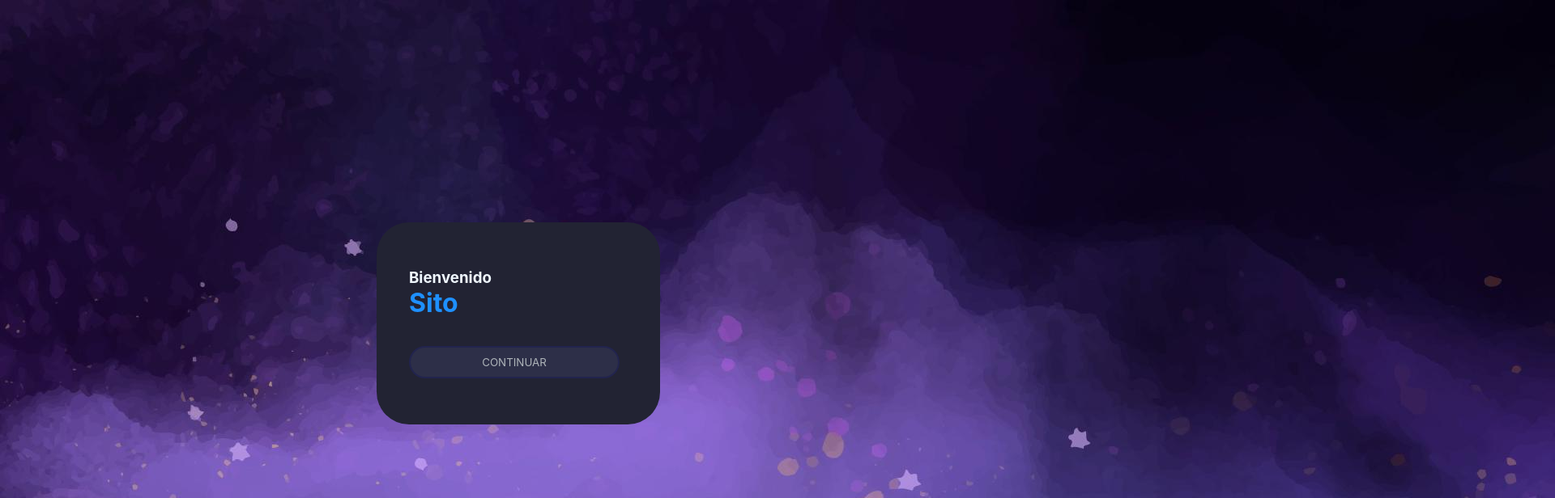
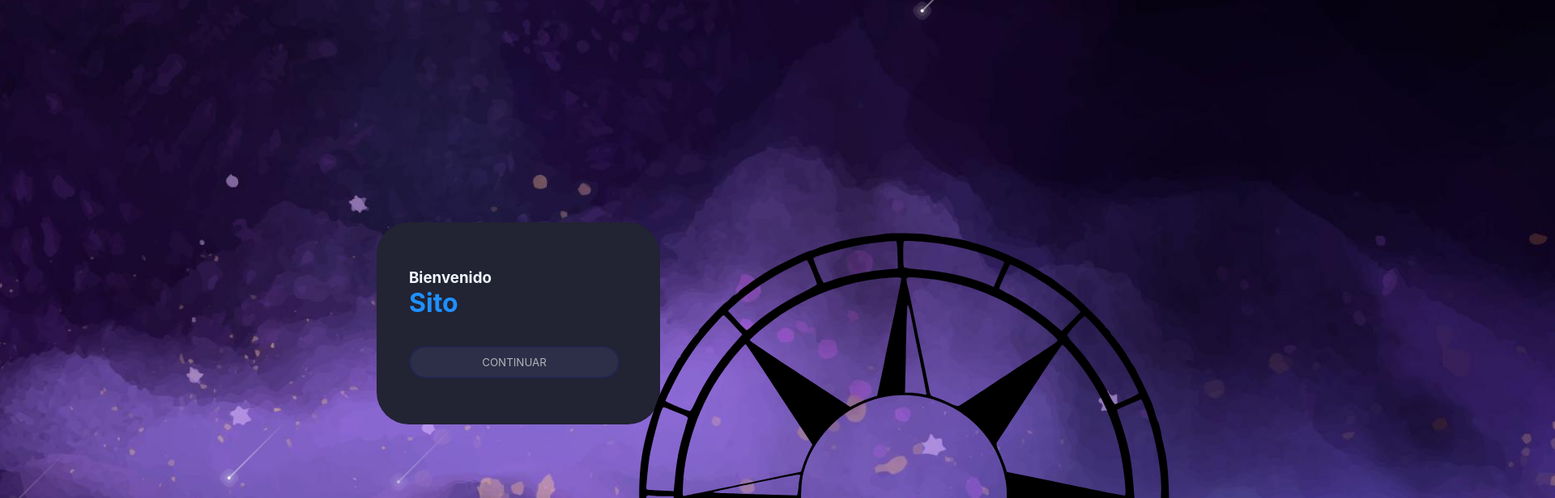
Before and after one commit to sito8943/reactbtw, a React (Create React App) app: page / in a window 1280 px wide. Shown: the top 616 px of the page at 81% size, 1920 px wide, since content can reach past the window. Built offline with nearby package versions, Linux system fonts and the light colour scheme.

Commit message:
js => jsx img in welcome dialog

```diff
--- a/src/context/GraphicConfig.js
+++ b/src/context/GraphicConfig.jsx
@@ -16,12 +16,17 @@ const graphicConfigReducer = (graphicConfigState, action) => {
 };
 
 const GraphicConfigProvider = ({ children }) => {
-  const [graphicConfigState, setGraphicConfigState] = React.useReducer(graphicConfigReducer, {
-    animations: false,
-  });
+  const [graphicConfigState, setGraphicConfigState] = React.useReducer(
+    graphicConfigReducer,
+    {
+      animations: true,
+    }
+  );
 
   const value = { graphicConfigState, setGraphicConfigState };
-  return <GraphicConfig.Provider value={value}>{children}</GraphicConfig.Provider>;
+  return (
+    <GraphicConfig.Provider value={value}>{children}</GraphicConfig.Provider>
+  );
 };
 
 //hooks
--- a/src/index.scss
+++ b/src/index.scss
@@ -46,13 +46,23 @@ button {
   display: flex !important;
 }
 
+// justify
+
 .justify-center {
   justify-content: center !important;
 }
 
+.justify-space-between {
+  justify-content: space-between;
+}
+
+// align
+
 .align-center {
   align-items: center !important;
 }
+
+// direction
 
 .flex-column {
   flex-direction: column !important;
@@ -150,11 +160,9 @@ button {
     }
 
     hr {
-        border: 1px dashed #22244e;
-        border-radius: 50%;
-        margin: 10px 0;
+      border: 1px dashed #22244e;
+      border-radius: 50%;
+      margin: 10px 0;
     }
-
-
   }
 }
--- a/src/views/Login/Login.jsx
+++ b/src/views/Login/Login.jsx
@@ -53,7 +53,8 @@ const Login = (props) => {
       };
       const data = await login(user);
       if (data !== "1") {
-        if (data !== 200 && data[0] !== "E") setPasswordError(texts.Errors.WrongUser);
+        if (data !== 200 && data[0] !== "E")
+          setPasswordError(texts.Errors.WrongUser);
         else setPasswordError(texts.Errors.NotConnected);
       } else {
         const loginUser = new User(base64encode(user.n), user.n);
@@ -61,8 +62,7 @@ const Login = (props) => {
           type: "log-in",
           user: loginUser,
         });
-        if (!remember)
-          storageFunction.toLocalStorage("user", user.n);
+        if (!remember) storageFunction.toLocalStorage("user", user.n);
         else storageFunction.toSessionStorage("user", user.n);
       }
       setLoading(false);
@@ -79,7 +79,11 @@ const Login = (props) => {
   return (
     <div className="view">
       {loading ? <Loading type="backdrop" visible={loading} /> : <></>}
-      <img src={main} alt="main-bg" className={graphicConfigState.animations ? "kenburns" : ""} />
+      <img
+        src={main}
+        alt="main-bg"
+        className={graphicConfigState.animations ? "kenburns" : ""}
+      />
       {!loading && graphicConfigState.animations ? <ShootingStars /> : <></>}
       {contextState.user.Name === undefined ? (
         <form onSubmit={handleSubmit(signIn)} className="form">
@@ -94,7 +98,9 @@ const Login = (props) => {
               autoComplete="off"
               {...register("n")}
             />
-            <label className="error" htmlFor="user">{userError}</label>
+            <label className="error" htmlFor="user">
+              {userError}
+            </label>
           </div>
           <div className="row flex flex-column">
             <label htmlFor="password">{texts.Labels.Password}</label>
@@ -104,7 +110,9 @@ const Login = (props) => {
               type="password"
               {...register("p")}
             />
-            <label className="error" htmlFor="password">{passwordError}</label>
+            <label className="error" htmlFor="password">
+              {passwordError}
+            </label>
           </div>
           <div className="row flex align-center">
             <Toggle
@@ -118,19 +126,28 @@ const Login = (props) => {
             <label htmlFor="remember">{texts.Labels.Remember}</label>
           </div>
           <div className="row flex">
-            <button type="submit" className="primary">{texts.Buttons.SignIn}</button>
-            <button type="button" className="ghost">{texts.Buttons.SignUp}</button>
+            <button type="submit" className="primary">
+              {texts.Buttons.SignIn}
+            </button>
+            <button type="button" className="ghost">
+              {texts.Buttons.SignUp}
+            </button>
           </div>
-          <hr/>
+          <hr />
           <div className="row flex align-center">
             <Link to="/forgot">{texts.Buttons.Forgot}</Link>
           </div>
         </form>
       ) : (
         <Card className="welcome-card" animation="pop-up">
-          <div>
-            <h3>{texts.Labels.Welcome}</h3>
-            <h1>{contextState.user.Name}</h1>
+          <div className="flex justify-space-between">
+            <div>
+              <h3>{texts.Labels.Welcome}</h3>
+              <h1>{contextState.user.Name}</h1>
+            </div>
+            <div>
+              <img src={compass} alt="stars" />
+            </div>
           </div>
           <button className="primary">{texts.Buttons.Continue}</button>
         </Card>
```
Also changed, not shown: src/context/ContextProvider.jsx (renamed from src/context/ContextProvider.js).
